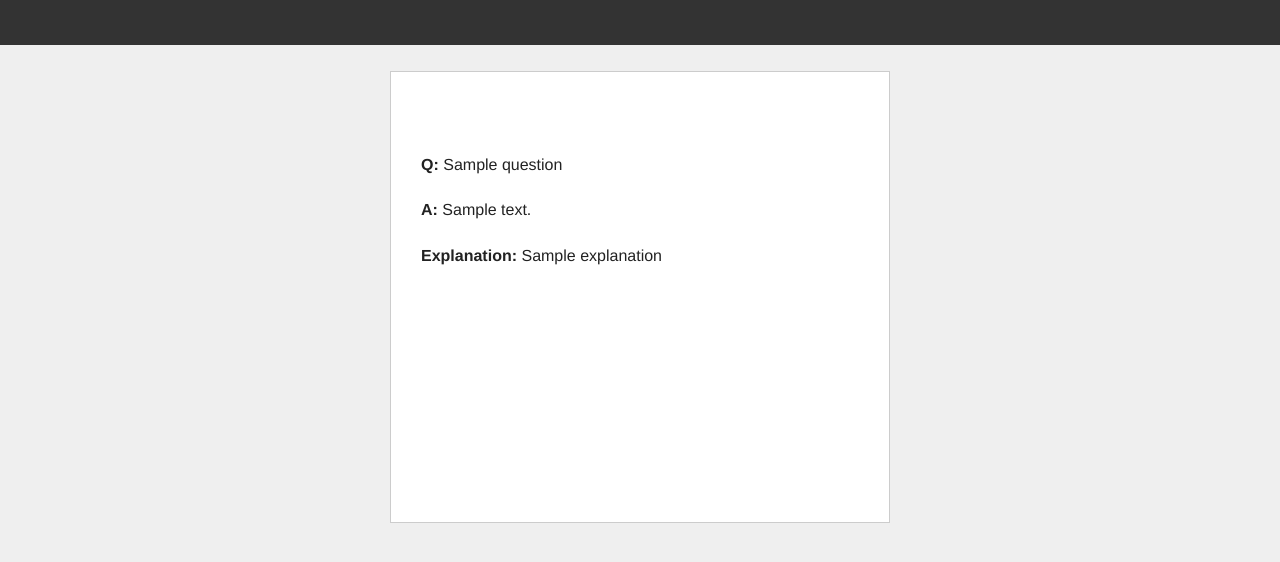
After one commit to JNazare/driving, a Flask app: template templates/review.html in a window 1280 px wide. The commit adds this page. Shown: the top 562 px of the page. Run offline with Flask 2, Linux system fonts and the light colour scheme; the template is opened without the code that fills it: most values are stand-ins (such as "Sample title", 1, 10 or a date in 2020); some libraries are stand-ins or nearby versions.

Commit message:
ordering

```diff
--- a/app.py
+++ b/app.py
@@ -6,7 +6,7 @@ import os
 import json
 from random import shuffle
 
-askiiBaseUrl = "http://localhost:5000/askii/api/v1.0"
+askiiBaseUrl = "http://askii.media.mit.edu/askii/api/v1.0"
 key = "qb4SpwwMbvDut4DK5SGT3GU5eYGQAzAa0FC0Wu56Mo0"
 headers = {"Content-Type": "application/json"}
 
@@ -31,6 +31,8 @@ def progress():
 @app.route('/')
 @login_required
 def index():
+    session["count"]=0
+    session["seen_questions"] = []
     return render_template('index.html', user=session["user"])
 
 @app.route('/login', methods=['GET'])
@@ -74,11 +76,18 @@ def logout():
 
 @app.route('/question/<count>', methods=['GET'])
 def get_question(count):
-    session["count"]=int(count)
-    data = json.dumps({"count": str(count)})
-    # print session["user"]
-    question = requests.post(askiiBaseUrl+"/next/"+session["user"]["_id"]+"?key="+key, headers=headers, data=data)
-    question = question.json()
+    count = int(count)
+    session_count = session.get("count", 0)
+    if count < session_count and count >= 0:
+        print count, session_count
+        question = requests.get(askiiBaseUrl+"/questions/"+session["seen_questions"][session_count]+"?key="+key).json()
+    else:
+        session["count"]=count
+        data = json.dumps({"count": str(count)})
+        question = requests.post(askiiBaseUrl+"/next/"+session["user"]["_id"]+"?key="+key, headers=headers, data=data)
+        question = question.json()
+        session["seen_questions"].append(question["uri"].split("/")[-1])
+    print question
     random_choices = []
     for possibility in question["possiblities"]:
         random_choices.append((possibility, 0))
@@ -98,6 +107,33 @@ def answer_question():
     next_url = url_for('get_question', count=count_str, _external=True)
     return jsonify({"next_url" : next_url})
 
+@app.route('/stats', methods=['GET'])
+def get_stats():
+    user_id = session["user"]["_id"]
+    user = requests.get(askiiBaseUrl+"/users/"+user_id+"?key="+key, headers=headers)
+    answered_questions = user.json()["user"]["questions"]
+    easy_questions = {}
+    medium_questions = {}
+    hard_questions = {}
+    very_hard_questions = {}
+    for question_key in answered_questions:
+        question_val = answered_questions[question_key]
+        if question_val["difficulty"] <= 1:
+            easy_questions[question_key] = requests.get(askiiBaseUrl+"/questions/"+question_key+"?key="+key, headers=headers).json()["question"]
+        elif question_val["difficulty"] <= 3:
+            medium_questions[question_key] = requests.get(askiiBaseUrl+"/questions/"+question_key+"?key="+key, headers=headers).json()["question"]
+        elif question_val["difficulty"] <= 5:
+            hard_questions[question_key] = requests.get(askiiBaseUrl+"/questions/"+question_key+"?key="+key, headers=headers).json()["question"]
+        elif question_val["difficulty"] <= 7:
+            very_hard_questions[question_key] = requests.get(askiiBaseUrl+"/questions/"+question_key+"?key="+key, headers=headers).json()["question"]
+    all_ratings = [{"easy": easy_questions}, {"medium": medium_questions}, {"hard": hard_questions}, {"very hard": very_hard_questions}]
+    return render_template('stats.html', user=user, ratings=all_ratings)
+
+@app.route('/review/<question_id>', methods=['GET'])
+def review_question(question_id):
+    question = requests.get(askiiBaseUrl+"/questions/"+question_id+"?key="+key, headers=headers).json()
+    return render_template('review.html', user=session["user"], question=question["question"])
+
 
 if __name__ == '__main__':
     port = int(os.environ.get('PORT', 4000))
--- a/static/css/style.css
+++ b/static/css/style.css
@@ -6,7 +6,7 @@ body{
 	height: 300px;
 	margin-left: auto;
 	margin-right: auto;
-	margin-top: 5%;
+	margin-top: 2%;
 	max-width: 500px;
 }
 
--- a/templates/navbar.html
+++ b/templates/navbar.html
@@ -1,12 +1,20 @@
 <nav class="top-bar" data-topbar role="navigation">
   <section class="top-bar-section">
     <!-- Right Nav Section -->
+    {% if user %}
+    <ul class="title-area left">
+      <li class="name">
+        <h1><a href="/">Study with Askii</a></h1>
+      </li>
+    </ul>
     <ul class="right">
       <li>
-        {% if user %}
+        <a href="/stats">Stats</a>
+      </li>
+      <li>
         <a href="/logout">Logout</a>
-        {% endif %}
       </li>
     </ul>
+    {% endif %}
   </section>
 </nav>
--- /dev/null
+++ b/templates/review.html
@@ -0,0 +1,35 @@
+{% extends "layout.html" %}
+
+{% block title %}Learn{% endblock %}
+{% block content %}
+
+<div class="center row">
+    <div class="tabs-content">
+        <section role="tabpanel" aria-hidden="true" class="content active" id="dashboardPanel">
+          <p>
+          <div class="row">
+            <div class="large-12 columns">
+              <div class="interior-panel">
+                <p class="formattedParagraph text-left">
+                  <strong>Q:</strong>  {{ question.question }}
+                </p>
+                <p class="formattedParagraph text-left">
+                  <strong>A:</strong>  {{ question.answer }}
+                </p>
+                <p class="formattedParagraph text-left">
+                  <strong>Explanation:</strong>  {{ question.explanation }}
+                </p>
+              </div>
+            </div>
+           </div>
+          </p>
+        </section>
+    </div>
+</div>
+<input id="question_uri" type="hidden" value="{{question.uri}}">
+<input id="progress" type="hidden" value="{{progress}}">
+
+{% endblock %}
+
+{% block scripts %}
+{% endblock %}
```
Also changed, not shown: templates/stats.html (added, +63 -0 lines).
